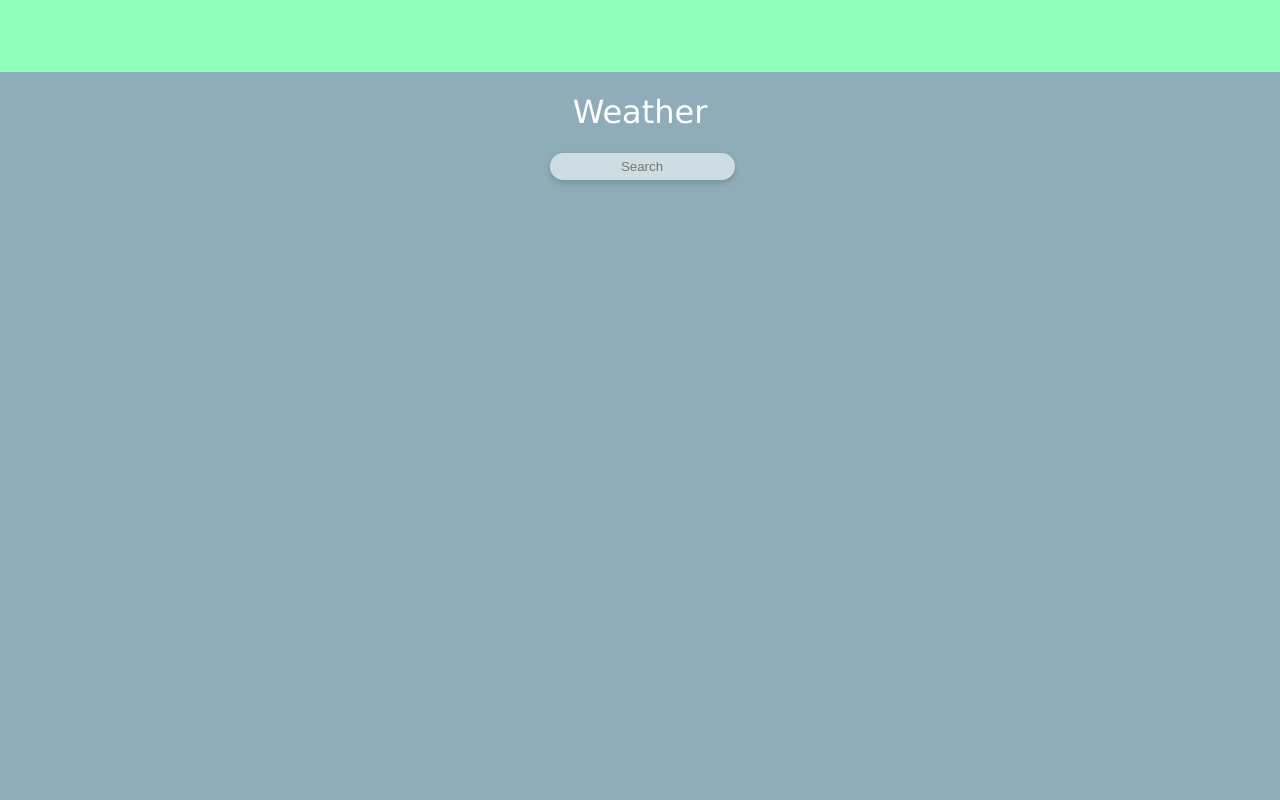
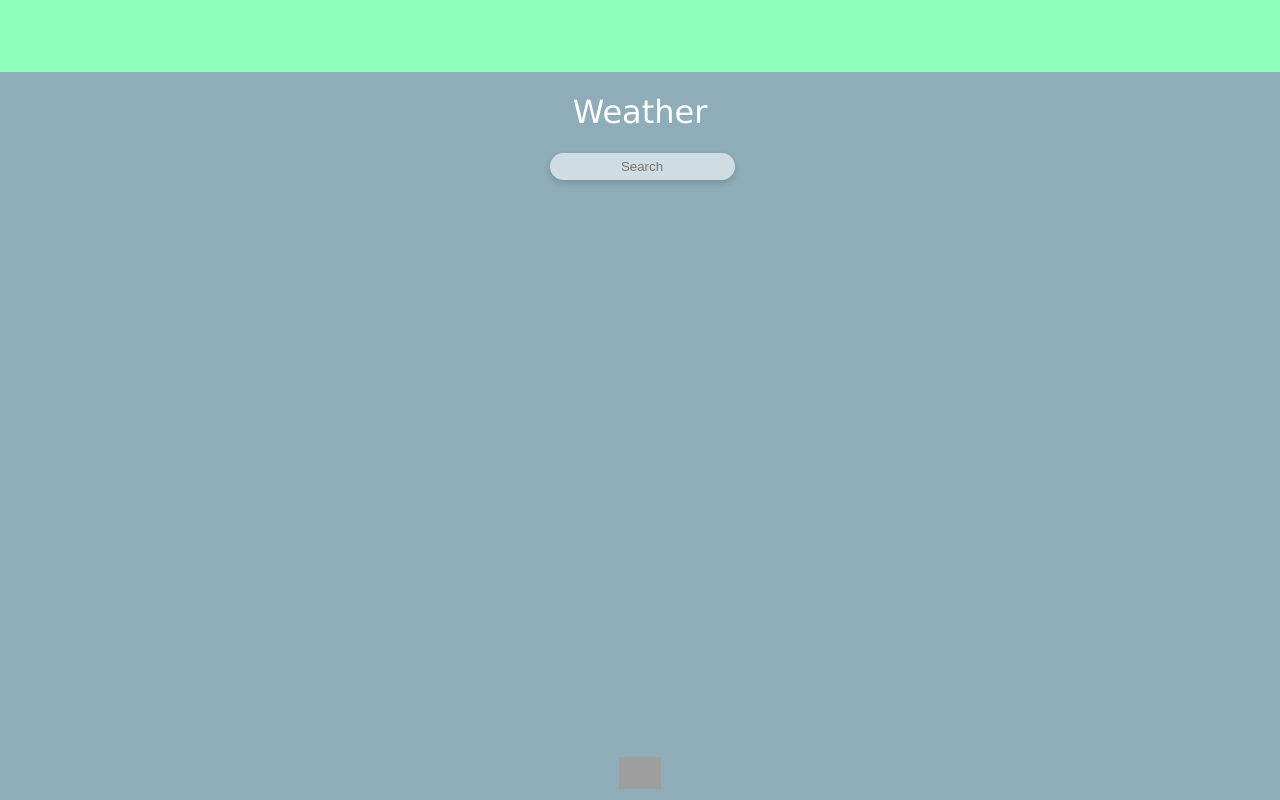
Before and after one commit to sebapkfd/ts-weather, a React (Create React App) app: page / in a window 1280 px wide. Built offline with nearby package versions, Linux system fonts and the light colour scheme; grey boxes are pictures that could not be loaded.

Commit message:
Added link to Repository

```diff
--- a/package.json
+++ b/package.json
@@ -39,6 +39,7 @@
     ]
   },
   "devDependencies": {
-    "gh-pages": "^3.1.0"
+    "gh-pages": "^3.1.0",
+    "npm-run-all": "^4.1.5"
   }
 }
--- a/src/App.css
+++ b/src/App.css
@@ -46,6 +46,8 @@ input:focus{
 
 .App {
   width: 536px;
+  display: flex;
+  flex-direction: column;
 }
 
 .input {
@@ -104,3 +106,15 @@ h3 {
   justify-content: center;
   margin-top: 25px;
 }
+
+.footer {
+  display: flex;
+  justify-content: center;
+  align-items: center;
+  margin-top: auto;
+  height: 50px;
+}
+
+#Repo {
+  height: 4vh;
+}
--- a/src/App.js
+++ b/src/App.js
@@ -4,6 +4,7 @@ import Title from './components/Title';
 import Input from './components/Input';
 import Info from './components/Info';
 import dateFormat from './components/dateFormat';
+import Footer from './components/Footer';
 
 function App() {
   const [report, setReport] = useState({});
@@ -40,6 +41,7 @@ function App() {
       <Title/>
       <Input handleSubmit={getWeather}/>
       <Info weather={report}/>
+      <Footer/>
     </div>
   );
 }
--- /dev/null
+++ b/src/components/Footer.js
@@ -0,0 +1,12 @@
+const Footer = () => {
+    return (
+        <div className='footer'>
+            <a href="https://github.com/sebapkfd/Weather-app" target="_blank" rel="noreferrer">
+                <img src="https://img.icons8.com/fluent-systems-filled/24/ffffff/github.png" alt="Github" id="Repo"/>
+            </a>
+        </div>
+    )
+
+}
+
+export default Footer;
```
Also changed, not shown: 2 other files (tests, documents, lock files or other folders).
